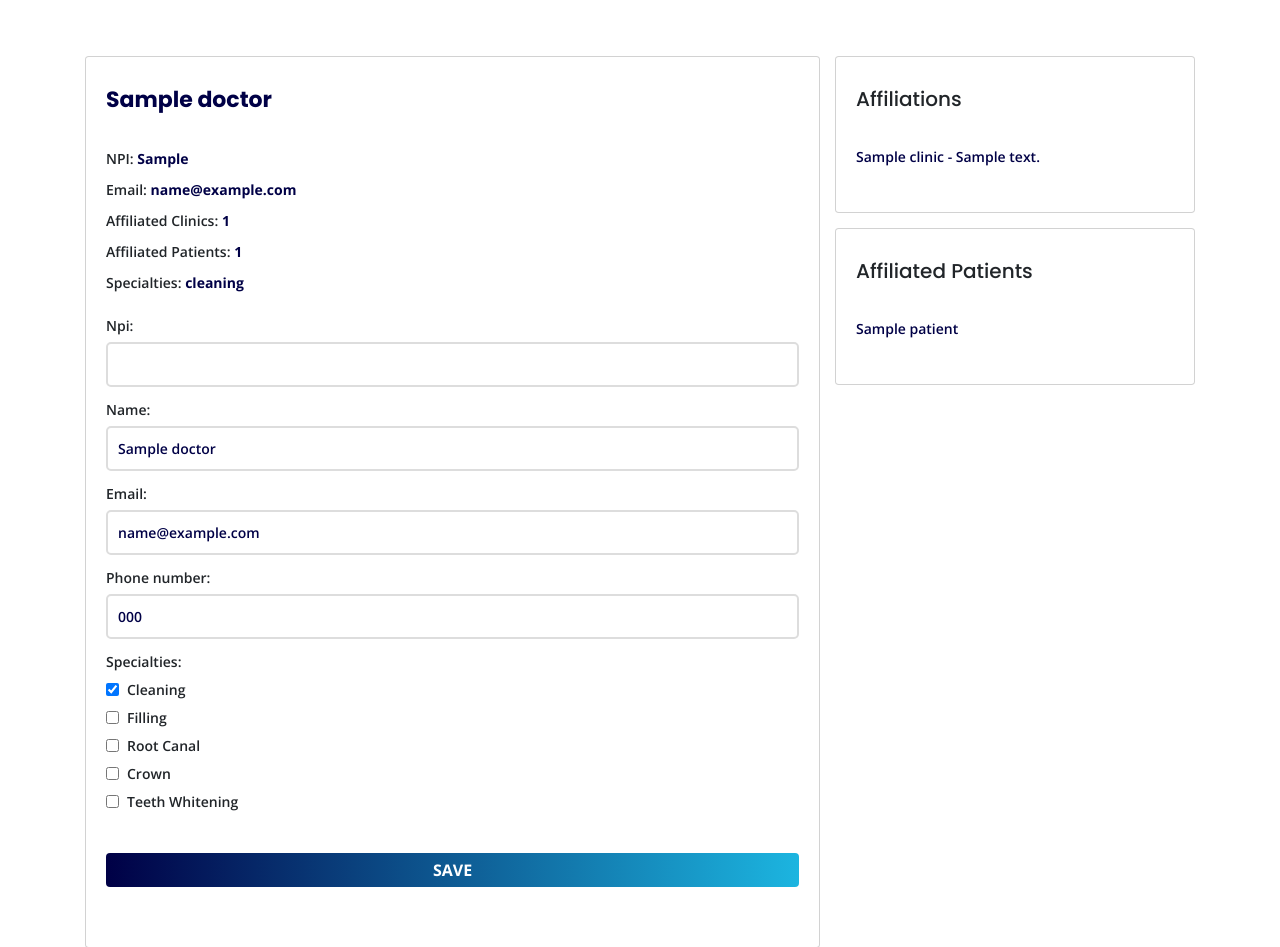
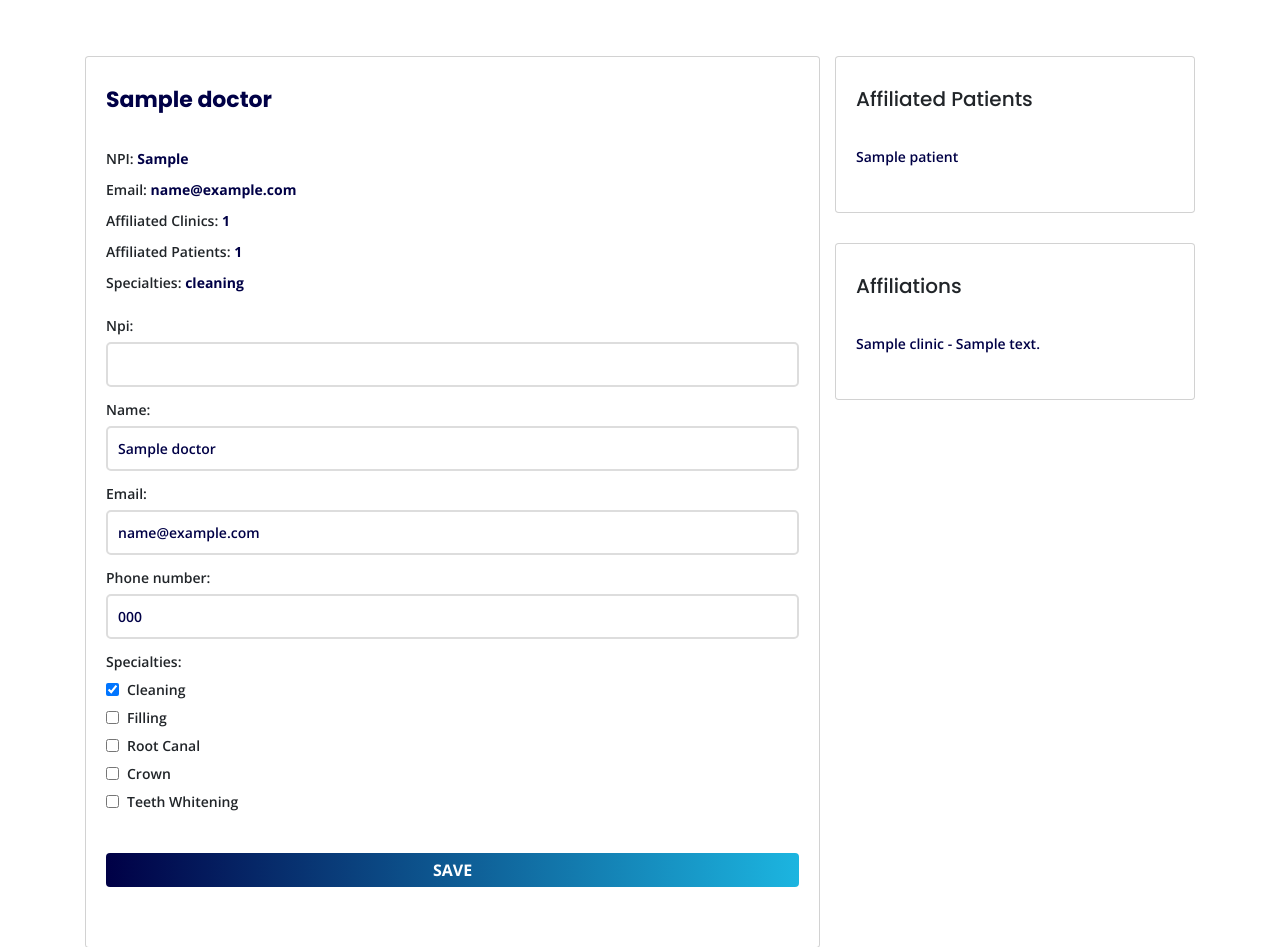
Before and after one commit to OthmanGh/Bright-Smile-Dental-System, a Django app: page /doctors/doctor/1/ in a window 1280 px wide. Shown: the part 74-1021 px from the top of the page. Run offline with Django 5.2, Linux system fonts and the light colour scheme; a user stored in the database is signed in; tables that the repository leaves empty hold one stand-in row (values such as "Sample post"); some libraries are stand-ins or nearby versions.

Commit message:
Modify spacing between sections

```diff
--- a/templates/doctors/doctor_detail.html
+++ b/templates/doctors/doctor_detail.html
@@ -6,7 +6,7 @@
 <div class="container my-5">
   <div class="row">
     <div class="col-md-8">
-      <div class="card mb-8">
+      <div class="card mb-5">
         <div class="card-body">
           <h3 class="card-title">{{ doctor.name }}</h3>
 
@@ -68,7 +68,24 @@
     </div>
 
     <div class="col-md-4">
-      <div class="card mb-4">
+      <div class="card mb-5">
+        <div class="card-body">
+          <h4 class="card-title">Affiliated Patients</h4>
+
+          {% if patients %}
+          <ul class="list-unstyled">
+            {% for patient in patients %}
+            <li>{{ patient.name }}</li>
+            {% endfor %}
+          </ul>
+
+          {% else %}
+          <p>No Patients Found</p>
+          {% endif %}
+        </div>
+      </div>
+
+      <div class="card mb-5">
         <div class="card-body">
           <h4 class="card-title">Affiliations</h4>
 
@@ -86,23 +103,6 @@
           {% endif %}
         </div>
       </div>
-
-      <div class="card">
-        <div class="card-body">
-          <h4 class="card-title">Affiliated Patients</h4>
-
-          {% if patients %}
-          <ul class="list-unstyled">
-            {% for patient in patients %}
-            <li>{{ patient.name }}</li>
-            {% endfor %}
-          </ul>
-
-          {% else %}
-          <p>No Patients Found</p>
-          {% endif %}
-        </div>
-      </div>
     </div>
   </div>
 </div>
```
